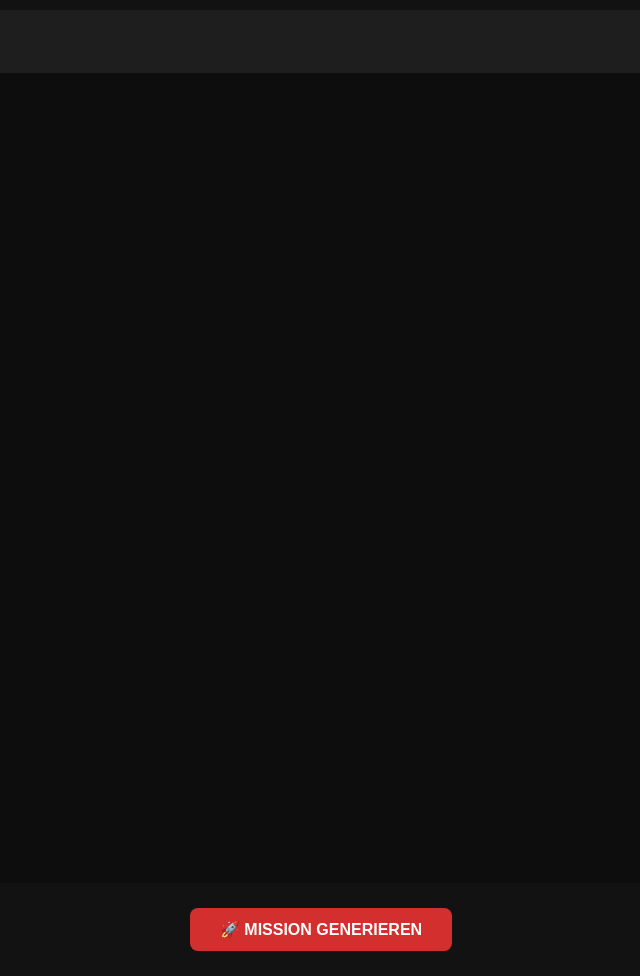
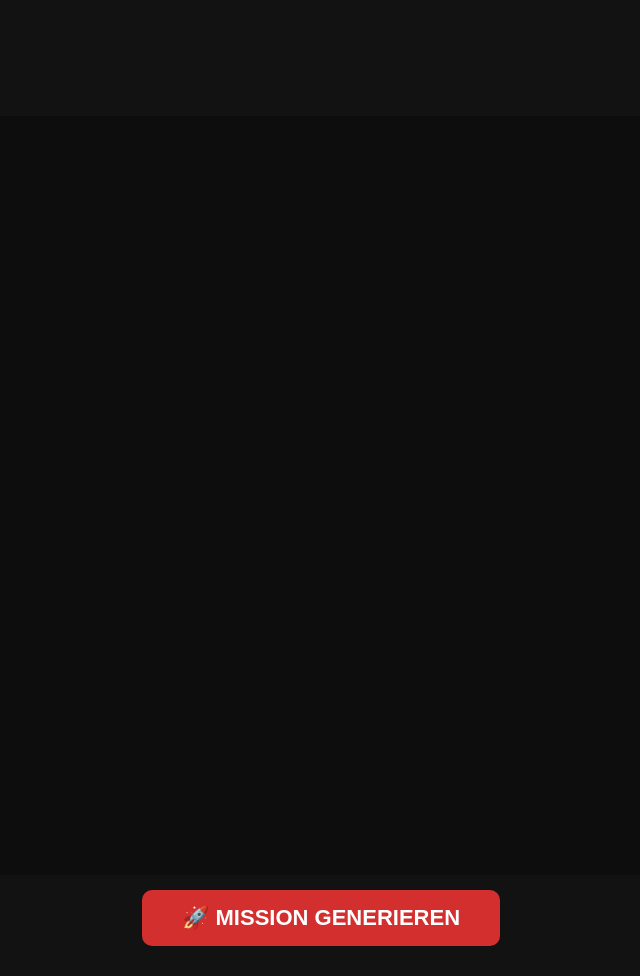
Before and after one commit to Loennyxxx/CoH-Mission-Generator-Web-Version-, a Flask app: page / in a window 1280 px wide. Shown: the whole page, without its empty margins (319-959 px from the left). Run offline with Flask 3, Linux system fonts and the light colour scheme.

Commit message:
index.html

```diff
--- a/templates/index.html
+++ b/templates/index.html
@@ -9,9 +9,9 @@ html, body {
     height: 100%;
     margin: 0;
     padding: 0;
-    font-family: Consolas, monospace;
     background-color: #121212;
     color: #e0e0e0;
+    font-family: Consolas, monospace;
 }
 
 body {
@@ -22,33 +22,32 @@ body {
 #container {
     display: flex;
     flex-direction: column;
-    flex: 1; /* füllt den gesamten Viewport */
-    max-width: 1000px;
-    margin: 0 auto;
-    padding: 10px;
+    height: 100%;
+    width: 100%;
     box-sizing: border-box;
 }
 
 #log {
-    background-color: #1e1e1e;
-    padding: 12px;
-    flex: 1; /* füllt den verfügbaren Raum oberhalb des Buttons */
+    background-color: #121212; /* gleich wie Body, kein Rand */
+    padding: 20px;
+    flex: 1; /* nimmt den gesamten Platz oberhalb des Buttons ein */
     overflow-y: auto;
-    border-radius: 8px;
     white-space: pre-wrap;
-    margin-bottom: 10px; /* Abstand zum Button */
+    font-size: 20px; /* größere Schrift für 1080p */
+    line-height: 1.4;
 }
 
 #btn {
     background-color: #d32f2f;
     color: white;
     border: none;
-    padding: 12px 30px;
-    font-size: 16px;
+    padding: 15px 40px;
+    font-size: 22px;
     font-weight: bold;
-    border-radius: 8px;
+    border-radius: 10px;
     cursor: pointer;
-    align-self: center; /* Button zentriert horizontal */
+    align-self: center; /* zentriert horizontal */
+    margin-bottom: 10px; /* kleiner Abstand unten */
 }
 
 #btn:disabled {
```
